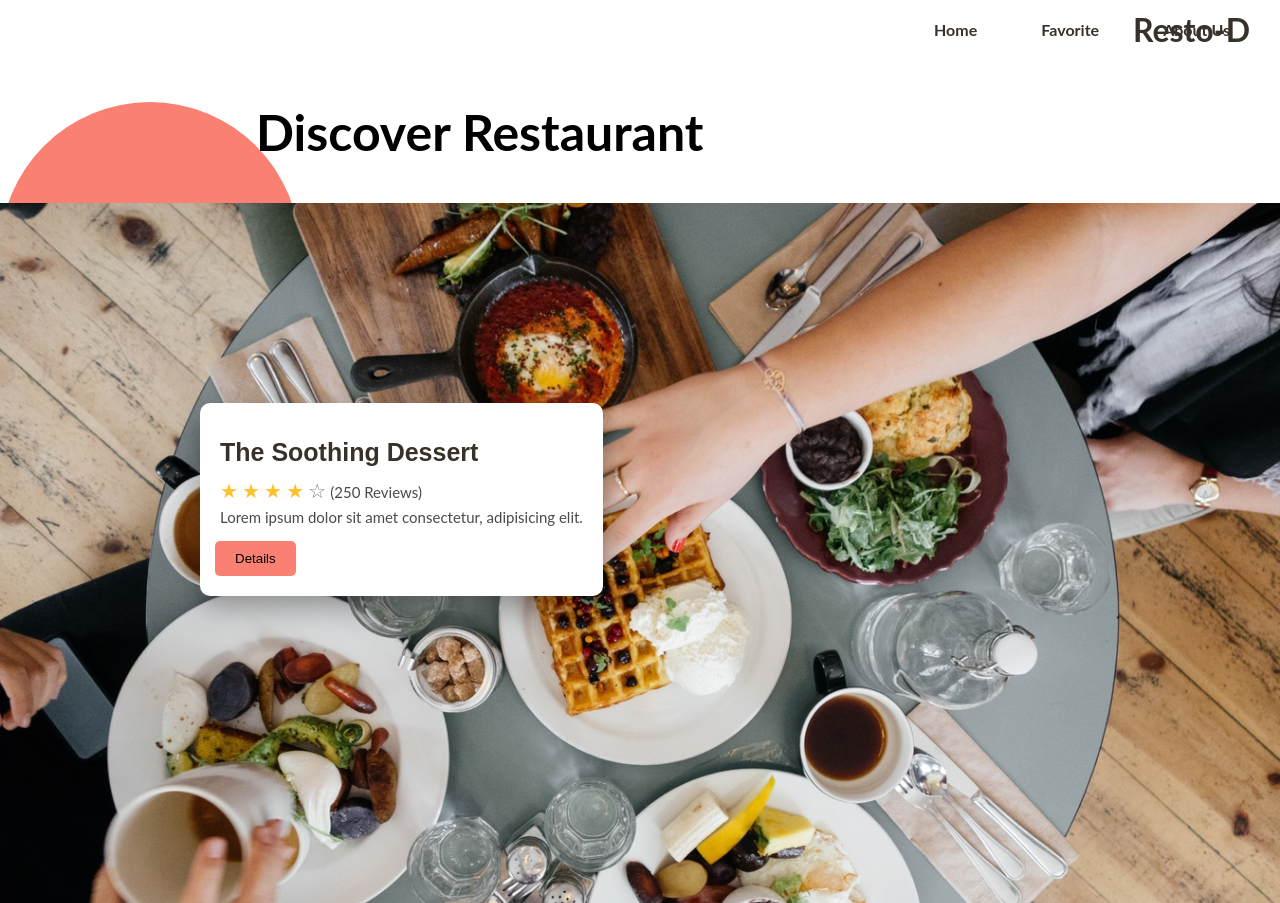
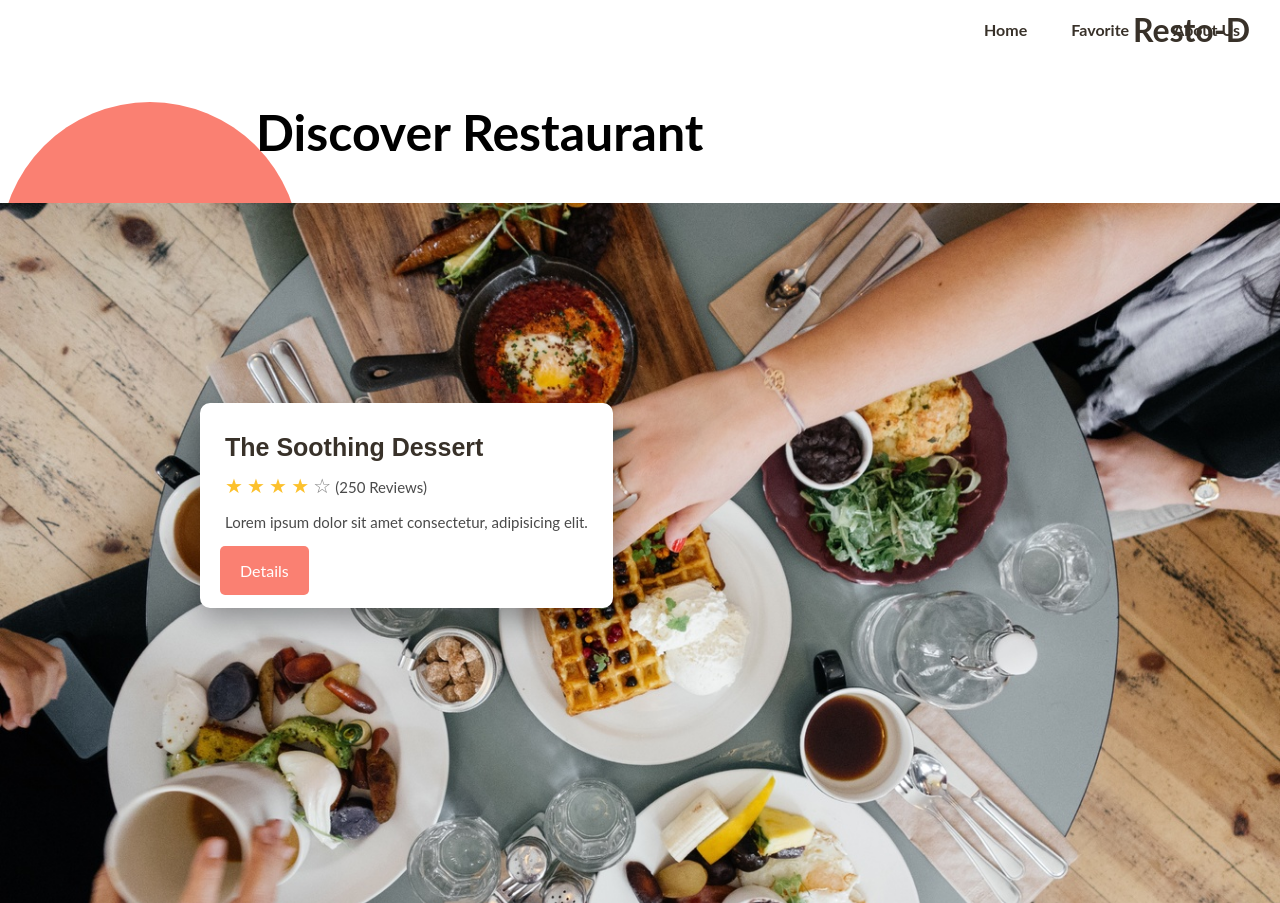
Before and after one commit to filzaharry/restaurant-list-landing-page, a website built with webpack: page src/templates/index.html in a window 1280 px wide. Shown: the top 903 px of the page. Built offline with nearby package versions, Linux system fonts and the light colour scheme; files whose address does not match are found by name.

Commit message:
success submission1

```diff
--- a/src/styles/navigation-drawer.css
+++ b/src/styles/navigation-drawer.css
@@ -34,6 +34,7 @@ body {
     right: 25px;
     font-size: 36px;
     margin-left: 50px;
+    padding: 20px;
   }
 
   @media screen and (max-height: 450px) {
--- a/src/styles/responsive.css
+++ b/src/styles/responsive.css
@@ -11,11 +11,6 @@
 
 }
   /* For mobile phones: */
-
-  .jumbotron-title:hover{
-    opacity: 20%;
-  }
-
   .logo {
     display: none;
   }
@@ -59,16 +54,11 @@
     background-size: cover;
   }
 
-.jumbotron-title {
-  padding: 10px 20px 20px 20px;
-  box-shadow: 1px 11px 30px 0px rgba(0,0,0,0.35);
-  margin: 20px;
-  border-radius: 10px;
-  z-index: 0;
-  position: absolute;
-  background-color: white;
-  visibility: visible;
-}
+  .jumbotron-title{
+    visibility: none;
+    margin: 20px;
+    margin-bottom: 60px;
+  }
 
 .jumbotron-title .stars {
   margin-top: -10px;
@@ -89,6 +79,7 @@
   text-align: justify;
   color: rgb(74, 74, 74);
   margin-top: -15px;
+  margin-bottom: 30px;
 }
 
 .jumbotron-title input {
@@ -97,14 +88,18 @@
   border: none;
 }
 
-.jumbotron-title .btn-jumbotron {
+.btn-jumbotron {
+  margin-top: 20px;
   padding: 10px 20px;
   margin-left: -5px;
   border: none;
   background-color: salmon;
   border-radius: 5px;
+  text-decoration: none;
+  color: white;
 }
-.jumbotron-title .btn-jumbotron:hover {
+
+.btn-jumbotron:hover {
   background-color: rgb(252, 161, 151);
 }
 
@@ -231,6 +226,7 @@
     box-shadow: 1px 11px 30px 0px rgba(0,0,0,0.35);
     border-radius: 10px;
     margin: 200px;
+    height: 180px;
     z-index: 0;
     position: absolute;
     background-color: white;
@@ -396,10 +392,6 @@
   @media only screen and (min-width: 1080px) {
     /* For desktop: */
 
-    .jumbotron-title{
-      opacity: 100%;
-    }
-
   .nav-desktop {
     visibility: visible;
     height: 20px;
@@ -428,14 +420,10 @@
     text-decoration: none;
     color: #383129;
     font-weight: bold;
-    margin: 20px;
-    padding: 10px;
   }
 
   .nav-desktop a:hover {
-    background-color: lightsalmon;
-    padding: 10px 20px;
-    border-radius: 10px;
+    color: lightsalmon;
   }
 
   .nav-icon {
@@ -471,9 +459,10 @@
     }
 
   .jumbotron-title {
-    padding: 10px 20px 20px 20px;
+    padding: 5px 25px 20px 25px;
     box-shadow: 1px 11px 30px 0px rgba(0,0,0,0.35);
     margin: 200px;
+    height: 180px;
     border-radius: 10px;
     z-index: 0;
     position: absolute;
@@ -503,14 +492,13 @@
     border: none;
   }
 
-  .jumbotron-title .btn-jumbotron {
-    padding: 10px 20px;
+  .btn-jumbotron {
     margin-left: -5px;
     border: none;
     background-color: salmon;
     border-radius: 5px;
   }
-  .jumbotron-title .btn-jumbotron:hover {
+  .btn-jumbotron:hover {
     background-color: rgb(252, 161, 151);
   }
 
--- a/src/styles/skip-to-content.css
+++ b/src/styles/skip-to-content.css
@@ -2,8 +2,6 @@
     position: absolute;
     top: -40px;
     left: 0;
-    opacity: 100%;
-    color: white;
     padding: 8px;
     z-index: 100;
  }
--- a/src/templates/index.html
+++ b/src/templates/index.html
@@ -22,9 +22,9 @@
 <headers class="nav-desktop">
     <h1 class="logo">Resto-D</h1>
     <div class="nav">
-        <a href="index.html">Home</a>
-        <a href="#">Favorite</a>
-        <a href="https://github.com/filzaharry/">About Us</a>
+        <a href="index.html" style="padding: 20px;">Home</a>
+        <a href="#" style="padding: 20px;">Favorite</a>
+        <a href="https://github.com/filzaharry/" style="padding: 20px;">About Us</a>
     </div>
 </headers>
 
@@ -46,7 +46,7 @@
                 <p style="display: inline-block; margin-top: -5px;">(250 Reviews)</p>
             </div>
                 <p>Lorem ipsum dolor sit amet consectetur, adipisicing elit.</p>
-                <button class="btn-jumbotron">Details</button>
+                <a href="#" class="btn-jumbotron" style="padding: 15px 20px;">Details</a>
 
         </div>
     <div class="img-container">
```
Also changed, not shown: dist/bundle.js, dist/index.html.
